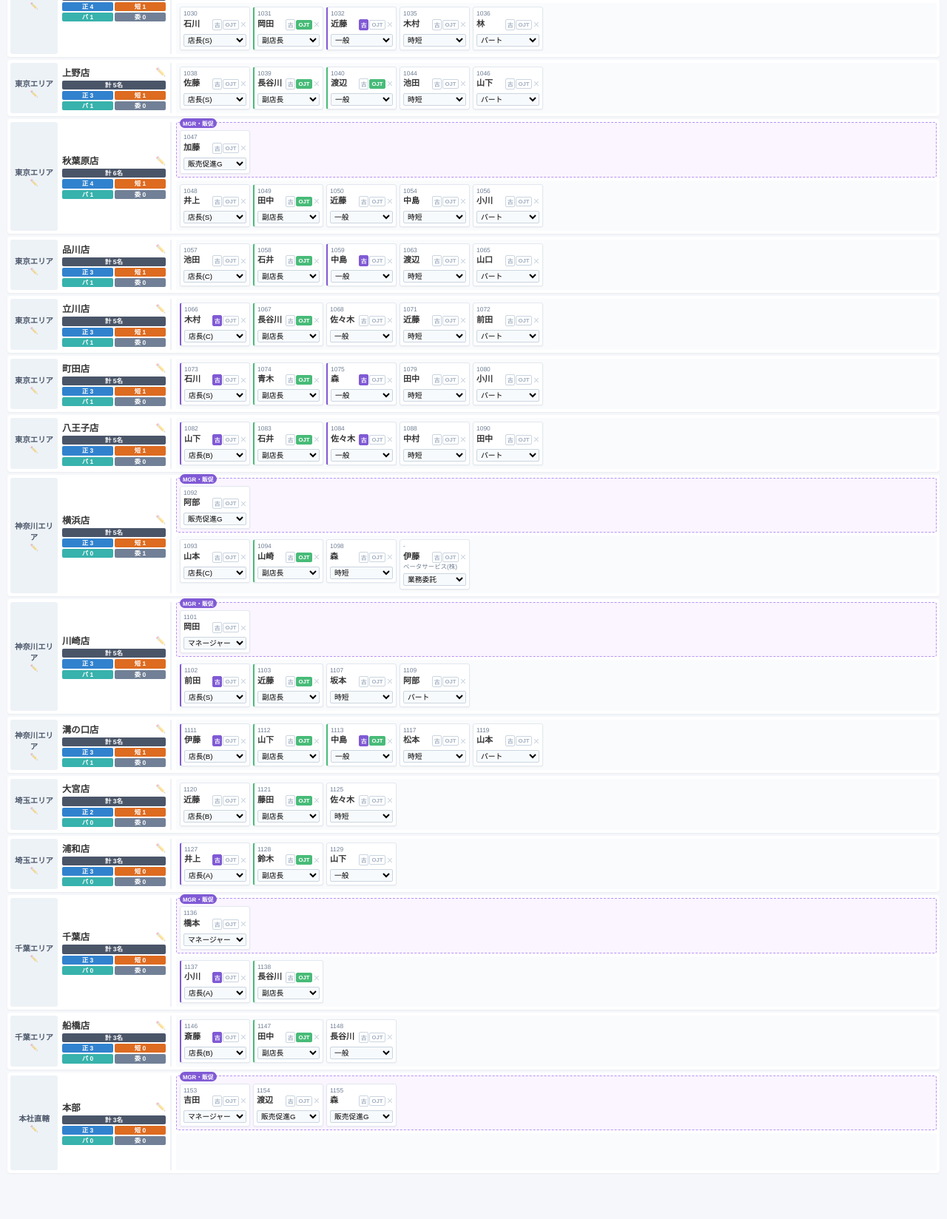
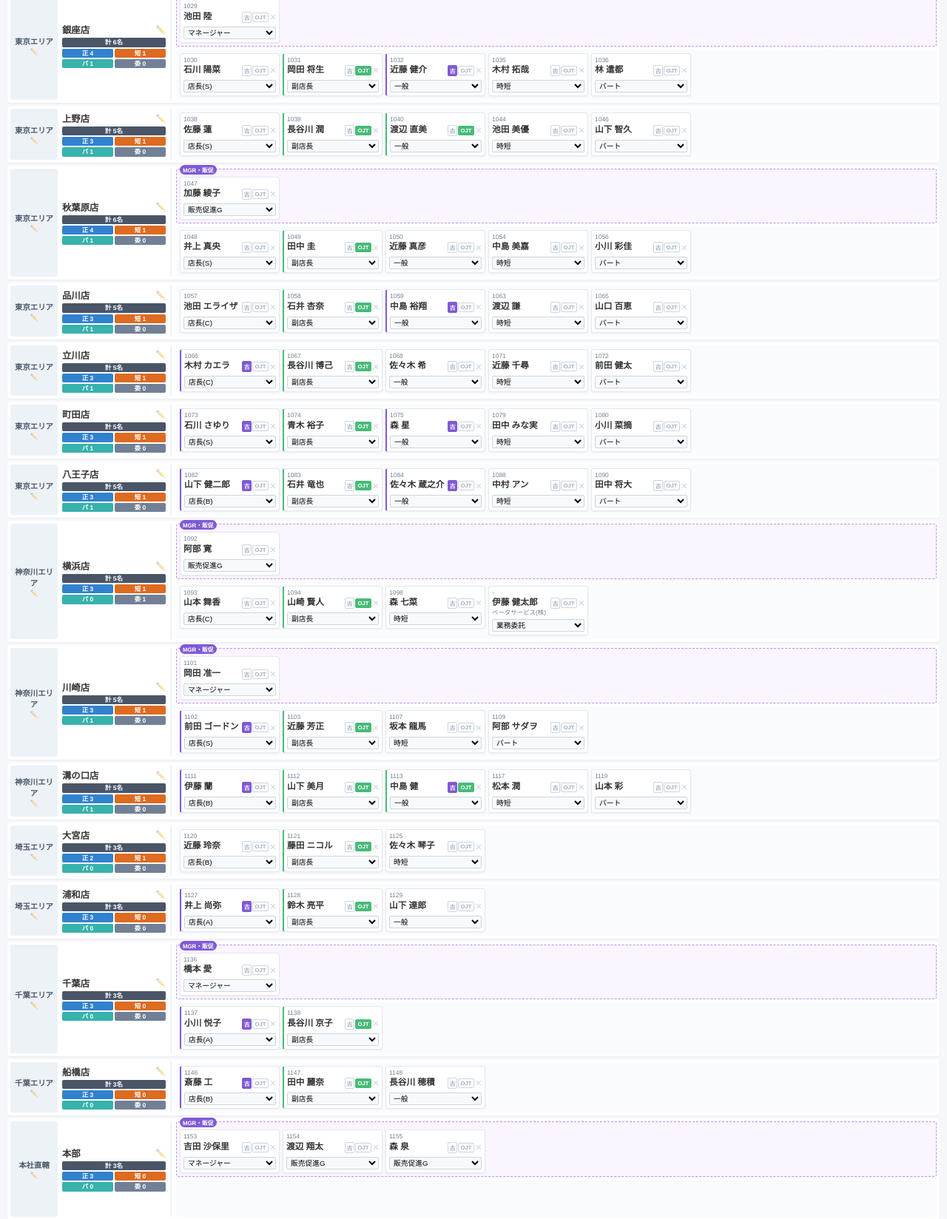
Before and after one commit to ski-k/staff-app, a plain HTML site: page index.html in a window 1280 px wide. Shown: the part 636-2284 px from the top of the page at 74% size. Before the commit the page ends 2232 px from the top, so only its background shows below. Drawn offline with nearby package versions, Linux system fonts and the light colour scheme; no server answers.

Commit message:
Add files via upload

```diff
--- a/index.html
+++ b/index.html
@@ -119,10 +119,11 @@
   }
   .staff-list.drag-over { border-color: #3182ce; background: #ebf8ff; border-style: dashed; }
 
+  /* ★ ここが改善ポイント！カード幅を広げました */
   .staff-card {
     background: #fff; border: 1px solid #e2e8f0; border-radius: 3px;
     padding: 4px; cursor: grab; display: flex; flex-direction: column;
-    gap: 2px; box-shadow: 0 1px 2px rgba(0,0,0,0.05); width: 95px; position: relative;
+    gap: 2px; box-shadow: 0 1px 2px rgba(0,0,0,0.05); width: 135px; position: relative;
     transition: all 0.2s; box-sizing: border-box;
   }
   .staff-card:active { cursor: grabbing; }
@@ -131,7 +132,12 @@
 
   .staff-name-container { display: flex; flex-direction: column; justify-content: flex-start; align-items: flex-start; gap: 1px; margin-bottom: 2px;}
   .name-row { display: flex; justify-content: space-between; align-items: flex-start; width: 100%; gap: 1px; }
-  .name-text { font-weight: bold; font-size: 0.85em; line-height: 1.1; margin-top: 0; flex-grow: 1; word-break: break-all; }
+
+  /* ★ ここが改善ポイント！名前の改行を禁止し、はみ出る場合は「...」にする */
+  .name-text {
+    font-weight: bold; font-size: 0.9em; line-height: 1.1; margin-top: 0;
+    flex-grow: 1; white-space: nowrap; overflow: hidden; text-overflow: ellipsis;
+  }
 
   .company-text:not(:empty) {
     display: block; font-size: 0.65em; color: #718096; line-height: 1.1;
@@ -176,7 +182,7 @@
     .board { display: block !important; border-top: 1px solid #333; border-bottom: 1px solid #333; padding: 2px 0; }
     .store-row { box-shadow: none !important; border-radius: 0; padding: 3px 0; margin: 0; border-bottom: 1px dotted #ccc; display: flex; align-items: center; background: #fff !important; break-inside: avoid; page-break-inside: avoid; }
     .area-name { background: #edf2f7 !important; color: #4a5568; font-size: 0.8em; width: 50px; border: none; border-radius: 2px; padding: 2px; margin-right: 4px; }
-    .store-info { border-right: 1px solid #ccc; width: 130px; padding: 1px 4px 1px 0; margin-right: 4px; }
+    .store-info { border-right: 1px solid #ccc; width: 120px; padding: 1px 4px 1px 0; margin-right: 4px; }
     .store-name { font-size: 1em; font-weight: bold; margin-bottom: 2px; }
 
     .staff-counts { flex-direction: column; gap: 2px; width: 100%; }
@@ -187,7 +193,8 @@
     .special-staff-list::before { background: #fff !important; color: #000 !important; border: 1px solid #000; top: -5px; left: 3px; font-size: 0.55em; padding: 0 3px; }
     .staff-list { background: transparent !important; border: none !important; padding: 0; gap: 2px; }
 
-    .staff-card { box-shadow: none !important; border: 1px solid #999 !important; background: #fff !important; border-radius: 2px; padding: 2px; width: 75px; gap: 1px; }
+    /* ★ 印刷時のカード幅も広げました */
+    .staff-card { box-shadow: none !important; border: 1px solid #999 !important; background: #fff !important; border-radius: 2px; padding: 2px; width: 110px; gap: 1px; }
     .staff-card.is-kobutsu { border-left: 2px solid #805ad5 !important; }
     .staff-card.is-ojt { border-left: 2px solid #48bb78 !important; }
     .staff-card.status-moved { background: #fffff0 !important; border-color: #ecc94b !important; }
@@ -196,7 +203,9 @@
     .staff-card.status-new { background: #e6fffa !important; border-color: #38b2ac !important; }
 
     .emp-id-text { font-size: 0.6em; color: #333; display: block; margin-bottom: 0; }
-    .name-text { font-size: 0.9em; margin: 0; }
+
+    /* ★ 印刷時の改行も禁止 */
+    .name-text { font-size: 0.9em; margin: 0; white-space: nowrap; overflow: hidden; text-overflow: ellipsis; }
 
     .staff-card[data-company]:not([data-company=""]) .name-text { display: none !important; }
     .staff-card[data-company]:not([data-company=""]) .company-text:not(:empty) {
@@ -380,7 +389,7 @@
   const supabaseUrl = 'https://dusilaoursfezfgnvwan.supabase.co';
   const supabaseKey = 'sb_publishable_vjvmVoU59_QbG-dDkoxBqA_ILEOW0iQ';
 
-  const supabaseClient = supabase.createClient(supabaseUrl, supabaseKey);
+  const supabaseClient = window.supabase.createClient(supabaseUrl, supabaseKey);
 
   // --- クラウド通信用の秘密の関数 ---
   async function getCloudData(key) {
@@ -406,31 +415,31 @@
 
   const initialStoreData = {
     '関東': [
-      { area: '東京エリア', name: '新宿本店', staff: [ { id: 's1', empId: '1001', name: '渡辺', role: '販売促進G' }, { id: 's2', empId: '1002', name: '林', role: '店長(S)', isKobutsu: false }, { id: 's3', empId: '1003', name: '高橋', role: '副店長', isOJT: true }, { id: 's4', empId: '1004', name: '近藤', role: '一般' }, { id: 's5', empId: '1005', name: '田中', role: '一般', isOJT: true }, { id: 's6', empId: '1006', name: '森', role: '一般', isKobutsu: true }, { id: 's8', empId: '1008', name: '伊藤', role: '時短' }, { id: 's10', empId: '1010', name: '石井', role: 'パート' }, { id: 's_out1', empId: '-', name: '山田', company: '(株)アルファサポート', role: '業務委託' } ] },
-      { area: '東京エリア', name: '渋谷店', staff: [ { id: 's12', empId: '1012', name: '渡辺', role: '店長(A)', isKobutsu: true }, { id: 's13', empId: '1013', name: '鈴木', role: '副店長', isOJT: true }, { id: 's14', empId: '1014', name: '中島', role: '一般', isKobutsu: true }, { id: 's16', empId: '1016', name: '前田', role: '一般', isOJT: true }, { id: 's18', empId: '1018', name: '石川', role: '時短' }, { id: 's19', empId: '1019', name: '近藤', role: 'パート' }, { id: 's_out2', empId: '-', name: '佐藤', company: 'ベータサービス(株)', role: '業務委託' } ] },
-      { area: '東京エリア', name: '池袋店', staff: [ { id: 's21', empId: '1021', name: '岡田', role: '店長(C)', isKobutsu: true }, { id: 's22', empId: '1022', name: '高橋', role: '副店長', isOJT: true }, { id: 's23', empId: '1023', name: '渡辺', role: '一般' }, { id: 's26', empId: '1026', name: '鈴木', role: '時短' }, { id: 's28', empId: '1028', name: '橋本', role: 'パート' }, { id: 's_out3', empId: '-', name: '高橋', company: 'ガンマスタッフィング(有)', role: '業務委託' } ] },
-      { area: '東京エリア', name: '銀座店', staff: [ { id: 's29', empId: '1029', name: '池田', role: 'マネージャー' }, { id: 's30', empId: '1030', name: '石川', role: '店長(S)', isKobutsu: false }, { id: 's31', empId: '1031', name: '岡田', role: '副店長', isOJT: true }, { id: 's32', empId: '1032', name: '近藤', role: '一般', isKobutsu: true }, { id: 's35', empId: '1035', name: '木村', role: '時短' }, { id: 's36', empId: '1036', name: '林', role: 'パート' } ] },
-      { area: '東京エリア', name: '上野店', staff: [ { id: 's38', empId: '1038', name: '佐藤', role: '店長(S)', isKobutsu: false }, { id: 's39', empId: '1039', name: '長谷川', role: '副店長', isOJT: true }, { id: 's40', empId: '1040', name: '渡辺', role: '一般', isOJT: true }, { id: 's44', empId: '1044', name: '池田', role: '時短' }, { id: 's46', empId: '1046', name: '山下', role: 'パート' } ] },
-      { area: '東京エリア', name: '秋葉原店', staff: [ { id: 's47', empId: '1047', name: '加藤', role: '販売促進G' }, { id: 's48', empId: '1048', name: '井上', role: '店長(S)', isKobutsu: false }, { id: 's49', empId: '1049', name: '田中', role: '副店長', isOJT: true }, { id: 's50', empId: '1050', name: '近藤', role: '一般' }, { id: 's54', empId: '1054', name: '中島', role: '時短' }, { id: 's56', empId: '1056', name: '小川', role: 'パート' } ] },
-      { area: '東京エリア', name: '品川店', staff: [ { id: 's57', empId: '1057', name: '池田', role: '店長(C)', isKobutsu: false }, { id: 's58', empId: '1058', name: '石井', role: '副店長', isOJT: true }, { id: 's59', empId: '1059', name: '中島', role: '一般', isKobutsu: true }, { id: 's63', empId: '1063', name: '渡辺', role: '時短' }, { id: 's65', empId: '1065', name: '山口', role: 'パート' } ] },
-      { area: '東京エリア', name: '立川店', staff: [ { id: 's66', empId: '1066', name: '木村', role: '店長(C)', isKobutsu: true }, { id: 's67', empId: '1067', name: '長谷川', role: '副店長', isOJT: true }, { id: 's68', empId: '1068', name: '佐々木', role: '一般' }, { id: 's71', empId: '1071', name: '近藤', role: '時短' }, { id: 's72', empId: '1072', name: '前田', role: 'パート' } ] },
-      { area: '東京エリア', name: '町田店', staff: [ { id: 's73', empId: '1073', name: '石川', role: '店長(S)', isKobutsu: true }, { id: 's74', empId: '1074', name: '青木', role: '副店長', isOJT: true }, { id: 's75', empId: '1075', name: '森', role: '一般', isKobutsu: true }, { id: 's79', empId: '1079', name: '田中', role: '時短' }, { id: 's80', empId: '1080', name: '小川', role: 'パート' } ] },
-      { area: '東京エリア', name: '八王子店', staff: [ { id: 's82', empId: '1082', name: '山下', role: '店長(B)', isKobutsu: true }, { id: 's83', empId: '1083', name: '石井', role: '副店長', isOJT: true }, { id: 's84', empId: '1084', name: '佐々木', role: '一般', isKobutsu: true }, { id: 's88', empId: '1088', name: '中村', role: '時短' }, { id: 's90', empId: '1090', name: '田中', role: 'パート' } ] },
-      { area: '神奈川エリア', name: '横浜店', staff: [ { id: 's92', empId: '1092', name: '阿部', role: '販売促進G' }, { id: 's93', empId: '1093', name: '山本', role: '店長(C)', isKobutsu: false }, { id: 's94', empId: '1094', name: '山崎', role: '副店長', isOJT: true }, { id: 's98', empId: '1098', name: '森', role: '時短' }, { id: 's_out4', empId: '-', name: '伊藤', company: 'ベータサービス(株)', role: '業務委託' } ] },
-      { area: '神奈川エリア', name: '川崎店', staff: [ { id: 's101', empId: '1101', name: '岡田', role: 'マネージャー' }, { id: 's102', empId: '1102', name: '前田', role: '店長(S)', isKobutsu: true }, { id: 's103', empId: '1103', name: '近藤', role: '副店長', isOJT: true }, { id: 's107', empId: '1107', name: '坂本', role: '時短' }, { id: 's109', empId: '1109', name: '阿部', role: 'パート' } ] },
-      { area: '神奈川エリア', name: '溝の口店', staff: [ { id: 's111', empId: '1111', name: '伊藤', role: '店長(B)', isKobutsu: true }, { id: 's112', empId: '1112', name: '山下', role: '副店長', isOJT: true }, { id: 's113', empId: '1113', name: '中島', role: '一般', isOJT: true, isKobutsu: true }, { id: 's117', empId: '1117', name: '松本', role: '時短' }, { id: 's119', empId: '1119', name: '山本', role: 'パート' } ] },
-      { area: '埼玉エリア', name: '大宮店', staff: [ { id: 's120', empId: '1120', name: '近藤', role: '店長(B)', isKobutsu: false }, { id: 's121', empId: '1121', name: '藤田', role: '副店長', isOJT: true }, { id: 's125', empId: '1125', name: '佐々木', role: '時短' } ] },
-      { area: '埼玉エリア', name: '浦和店', staff: [ { id: 's127', empId: '1127', name: '井上', role: '店長(A)', isKobutsu: true }, { id: 's128', empId: '1128', name: '鈴木', role: '副店長', isOJT: true }, { id: 's129', empId: '1129', name: '山下', role: '一般' } ] },
-      { area: '千葉エリア', name: '千葉店', staff: [ { id: 's136', empId: '1136', name: '橋本', role: 'マネージャー' }, { id: 's137', empId: '1137', name: '小川', role: '店長(A)', isKobutsu: true }, { id: 's138', empId: '1138', name: '長谷川', role: '副店長', isOJT: true } ] },
-      { area: '千葉エリア', name: '船橋店', staff: [ { id: 's146', empId: '1146', name: '斎藤', role: '店長(B)', isKobutsu: true }, { id: 's147', empId: '1147', name: '田中', role: '副店長', isOJT: true }, { id: 's148', empId: '1148', name: '長谷川', role: '一般' } ] },
-      { area: '本社直轄', name: '本部', staff: [ { id: 's153', empId: '1153', name: '吉田', role: 'マネージャー' }, { id: 's154', empId: '1154', name: '渡辺', role: '販売促進G' }, { id: 's155', empId: '1155', name: '森', role: '販売促進G' } ] }
+      { area: '東京エリア', name: '新宿本店', staff: [ { id: 's1', empId: '1001', name: '渡辺 健太', role: '販売促進G' }, { id: 's2', empId: '1002', name: '林 さくら', role: '店長(S)', isKobutsu: false }, { id: 's3', empId: '1003', name: '高橋 大輔', role: '副店長', isOJT: true }, { id: 's4', empId: '1004', name: '近藤 麻衣', role: '一般' }, { id: 's5', empId: '1005', name: '田中 翔太', role: '一般', isOJT: true }, { id: 's6', empId: '1006', name: '森 結衣', role: '一般', isKobutsu: true }, { id: 's8', empId: '1008', name: '伊藤 誠', role: '時短' }, { id: 's10', empId: '1010', name: '石井 莉子', role: 'パート' }, { id: 's_out1', empId: '-', name: '山田 太郎', company: '(株)アルファサポート', role: '業務委託' } ] },
+      { area: '東京エリア', name: '渋谷店', staff: [ { id: 's12', empId: '1012', name: '渡辺 勇気', role: '店長(A)', isKobutsu: true }, { id: 's13', empId: '1013', name: '鈴木 美咲', role: '副店長', isOJT: true }, { id: 's14', empId: '1014', name: '中島 健人', role: '一般', isKobutsu: true }, { id: 's16', empId: '1016', name: '前田 敦子', role: '一般', isOJT: true }, { id: 's18', empId: '1018', name: '石川 遼', role: '時短' }, { id: 's19', empId: '1019', name: '近藤 春菜', role: 'パート' }, { id: 's_out2', empId: '-', name: '佐藤 健', company: 'ベータサービス(株)', role: '業務委託' } ] },
+      { area: '東京エリア', name: '池袋店', staff: [ { id: 's21', empId: '1021', name: '岡田 拓海', role: '店長(C)', isKobutsu: true }, { id: 's22', empId: '1022', name: '高橋 みなみ', role: '副店長', isOJT: true }, { id: 's23', empId: '1023', name: '渡辺 翔', role: '一般' }, { id: 's26', empId: '1026', name: '鈴木 奈々', role: '時短' }, { id: 's28', empId: '1028', name: '橋本 環奈', role: 'パート' }, { id: 's_out3', empId: '-', name: '高橋 一生', company: 'ガンマスタッフィング(有)', role: '業務委託' } ] },
+      { area: '東京エリア', name: '銀座店', staff: [ { id: 's29', empId: '1029', name: '池田 陸', role: 'マネージャー' }, { id: 's30', empId: '1030', name: '石川 陽菜', role: '店長(S)', isKobutsu: false }, { id: 's31', empId: '1031', name: '岡田 将生', role: '副店長', isOJT: true }, { id: 's32', empId: '1032', name: '近藤 健介', role: '一般', isKobutsu: true }, { id: 's35', empId: '1035', name: '木村 拓哉', role: '時短' }, { id: 's36', empId: '1036', name: '林 遣都', role: 'パート' } ] },
+      { area: '東京エリア', name: '上野店', staff: [ { id: 's38', empId: '1038', name: '佐藤 蓮', role: '店長(S)', isKobutsu: false }, { id: 's39', empId: '1039', name: '長谷川 潤', role: '副店長', isOJT: true }, { id: 's40', empId: '1040', name: '渡辺 直美', role: '一般', isOJT: true }, { id: 's44', empId: '1044', name: '池田 美優', role: '時短' }, { id: 's46', empId: '1046', name: '山下 智久', role: 'パート' } ] },
+      { area: '東京エリア', name: '秋葉原店', staff: [ { id: 's47', empId: '1047', name: '加藤 綾子', role: '販売促進G' }, { id: 's48', empId: '1048', name: '井上 真央', role: '店長(S)', isKobutsu: false }, { id: 's49', empId: '1049', name: '田中 圭', role: '副店長', isOJT: true }, { id: 's50', empId: '1050', name: '近藤 真彦', role: '一般' }, { id: 's54', empId: '1054', name: '中島 美嘉', role: '時短' }, { id: 's56', empId: '1056', name: '小川 彩佳', role: 'パート' } ] },
+      { area: '東京エリア', name: '品川店', staff: [ { id: 's57', empId: '1057', name: '池田 エライザ', role: '店長(C)', isKobutsu: false }, { id: 's58', empId: '1058', name: '石井 杏奈', role: '副店長', isOJT: true }, { id: 's59', empId: '1059', name: '中島 裕翔', role: '一般', isKobutsu: true }, { id: 's63', empId: '1063', name: '渡辺 謙', role: '時短' }, { id: 's65', empId: '1065', name: '山口 百恵', role: 'パート' } ] },
+      { area: '東京エリア', name: '立川店', staff: [ { id: 's66', empId: '1066', name: '木村 カエラ', role: '店長(C)', isKobutsu: true }, { id: 's67', empId: '1067', name: '長谷川 博己', role: '副店長', isOJT: true }, { id: 's68', empId: '1068', name: '佐々木 希', role: '一般' }, { id: 's71', empId: '1071', name: '近藤 千尋', role: '時短' }, { id: 's72', empId: '1072', name: '前田 健太', role: 'パート' } ] },
+      { area: '東京エリア', name: '町田店', staff: [ { id: 's73', empId: '1073', name: '石川 さゆり', role: '店長(S)', isKobutsu: true }, { id: 's74', empId: '1074', name: '青木 裕子', role: '副店長', isOJT: true }, { id: 's75', empId: '1075', name: '森 星', role: '一般', isKobutsu: true }, { id: 's79', empId: '1079', name: '田中 みな実', role: '時短' }, { id: 's80', empId: '1080', name: '小川 菜摘', role: 'パート' } ] },
+      { area: '東京エリア', name: '八王子店', staff: [ { id: 's82', empId: '1082', name: '山下 健二郎', role: '店長(B)', isKobutsu: true }, { id: 's83', empId: '1083', name: '石井 竜也', role: '副店長', isOJT: true }, { id: 's84', empId: '1084', name: '佐々木 蔵之介', role: '一般', isKobutsu: true }, { id: 's88', empId: '1088', name: '中村 アン', role: '時短' }, { id: 's90', empId: '1090', name: '田中 将大', role: 'パート' } ] },
+      { area: '神奈川エリア', name: '横浜店', staff: [ { id: 's92', empId: '1092', name: '阿部 寛', role: '販売促進G' }, { id: 's93', empId: '1093', name: '山本 舞香', role: '店長(C)', isKobutsu: false }, { id: 's94', empId: '1094', name: '山崎 賢人', role: '副店長', isOJT: true }, { id: 's98', empId: '1098', name: '森 七菜', role: '時短' }, { id: 's_out4', empId: '-', name: '伊藤 健太郎', company: 'ベータサービス(株)', role: '業務委託' } ] },
+      { area: '神奈川エリア', name: '川崎店', staff: [ { id: 's101', empId: '1101', name: '岡田 准一', role: 'マネージャー' }, { id: 's102', empId: '1102', name: '前田 ゴードン', role: '店長(S)', isKobutsu: true }, { id: 's103', empId: '1103', name: '近藤 芳正', role: '副店長', isOJT: true }, { id: 's107', empId: '1107', name: '坂本 龍馬', role: '時短' }, { id: 's109', empId: '1109', name: '阿部 サダヲ', role: 'パート' } ] },
+      { area: '神奈川エリア', name: '溝の口店', staff: [ { id: 's111', empId: '1111', name: '伊藤 蘭', role: '店長(B)', isKobutsu: true }, { id: 's112', empId: '1112', name: '山下 美月', role: '副店長', isOJT: true }, { id: 's113', empId: '1113', name: '中島 健', role: '一般', isOJT: true, isKobutsu: true }, { id: 's117', empId: '1117', name: '松本 潤', role: '時短' }, { id: 's119', empId: '1119', name: '山本 彩', role: 'パート' } ] },
+      { area: '埼玉エリア', name: '大宮店', staff: [ { id: 's120', empId: '1120', name: '近藤 玲奈', role: '店長(B)', isKobutsu: false }, { id: 's121', empId: '1121', name: '藤田 ニコル', role: '副店長', isOJT: true }, { id: 's125', empId: '1125', name: '佐々木 琴子', role: '時短' } ] },
+      { area: '埼玉エリア', name: '浦和店', staff: [ { id: 's127', empId: '1127', name: '井上 尚弥', role: '店長(A)', isKobutsu: true }, { id: 's128', empId: '1128', name: '鈴木 亮平', role: '副店長', isOJT: true }, { id: 's129', empId: '1129', name: '山下 達郎', role: '一般' } ] },
+      { area: '千葉エリア', name: '千葉店', staff: [ { id: 's136', empId: '1136', name: '橋本 愛', role: 'マネージャー' }, { id: 's137', empId: '1137', name: '小川 悦子', role: '店長(A)', isKobutsu: true }, { id: 's138', empId: '1138', name: '長谷川 京子', role: '副店長', isOJT: true } ] },
+      { area: '千葉エリア', name: '船橋店', staff: [ { id: 's146', empId: '1146', name: '斎藤 工', role: '店長(B)', isKobutsu: true }, { id: 's147', empId: '1147', name: '田中 麗奈', role: '副店長', isOJT: true }, { id: 's148', empId: '1148', name: '長谷川 穂積', role: '一般' } ] },
+      { area: '本社直轄', name: '本部', staff: [ { id: 's153', empId: '1153', name: '吉田 沙保里', role: 'マネージャー' }, { id: 's154', empId: '1154', name: '渡辺 翔太', role: '販売促進G' }, { id: 's155', empId: '1155', name: '森 泉', role: '販売促進G' } ] }
     ],
     '東海': [
-      { area: '愛知エリア', name: '名古屋本店', staff: [ { id: 't1', empId: '2001', name: '山田', role: '店長(S)', isKobutsu: true }, { id: 't2', empId: '2002', name: '佐藤', role: '副店長', isOJT: true }, { id: 't5', empId: '2005', name: '伊藤', role: '時短' }, { id: 't_out1', empId: '-', name: '中村', company: '(株)アルファサポート', role: '業務委託' } ] },
-      { area: '愛知エリア', name: '栄店', staff: [ { id: 't7', empId: '2007', name: '中村', role: '店長(A)' }, { id: 't8', empId: '2008', name: '小林', role: '副店長' }, { id: 't9', empId: '2009', name: '加藤', role: '一般', isOJT: true } ] },
-      { area: '愛知エリア', name: '豊田店', staff: [ { id: 't12', empId: '2012', name: '佐々木', role: '店長(B)' }, { id: 't13', empId: '2013', name: '山口', role: '副店長', isOJT: true }, { id: 't14', empId: '2014', name: '松本', role: '一般' } ] },
-      { area: '静岡エリア', name: '静岡店', staff: [ { id: 't17', empId: '2017', name: '林', role: '店長(A)', isKobutsu: true }, { id: 't18', empId: '2018', name: '斎藤', role: '副店長' }, { id: 't19', empId: '2019', name: '清水', role: '一般' } ] },
-      { area: '三重エリア', name: '四日市店', staff: [ { id: 't21', empId: '2021', name: '森', role: 'マネージャー' }, { id: 't22', empId: '2022', name: '池田', role: '店長(C)' }, { id: 't23', empId: '2023', name: '橋本', role: '副店長', isOJT: true } ] }
+      { area: '愛知エリア', name: '名古屋本店', staff: [ { id: 't1', empId: '2001', name: '山田 孝之', role: '店長(S)', isKobutsu: true }, { id: 't2', empId: '2002', name: '佐藤 栞里', role: '副店長', isOJT: true }, { id: 't5', empId: '2005', name: '伊藤 英明', role: '時短' }, { id: 't_out1', empId: '-', name: '中村 倫也', company: '(株)アルファサポート', role: '業務委託' } ] },
+      { area: '愛知エリア', name: '栄店', staff: [ { id: 't7', empId: '2007', name: '中村 獅童', role: '店長(A)' }, { id: 't8', empId: '2008', name: '小林 麻央', role: '副店長' }, { id: 't9', empId: '2009', name: '加藤 浩次', role: '一般', isOJT: true } ] },
+      { area: '愛知エリア', name: '豊田店', staff: [ { id: 't12', empId: '2012', name: '佐々木 健介', role: '店長(B)' }, { id: 't13', empId: '2013', name: '山口 智充', role: '副店長', isOJT: true }, { id: 't14', empId: '2014', name: '松本 人志', role: '一般' } ] },
+      { area: '静岡エリア', name: '静岡店', staff: [ { id: 't17', empId: '2017', name: '林 修', role: '店長(A)', isKobutsu: true }, { id: 't18', empId: '2018', name: '斎藤 飛鳥', role: '副店長' }, { id: 't19', empId: '2019', name: '清水 翔太', role: '一般' } ] },
+      { area: '三重エリア', name: '四日市店', staff: [ { id: 't21', empId: '2021', name: '森 山直太朗', role: 'マネージャー' }, { id: 't22', empId: '2022', name: '池田 輝政', role: '店長(C)' }, { id: 't23', empId: '2023', name: '橋本 徹', role: '副店長', isOJT: true } ] }
     ]
   };
 
```
